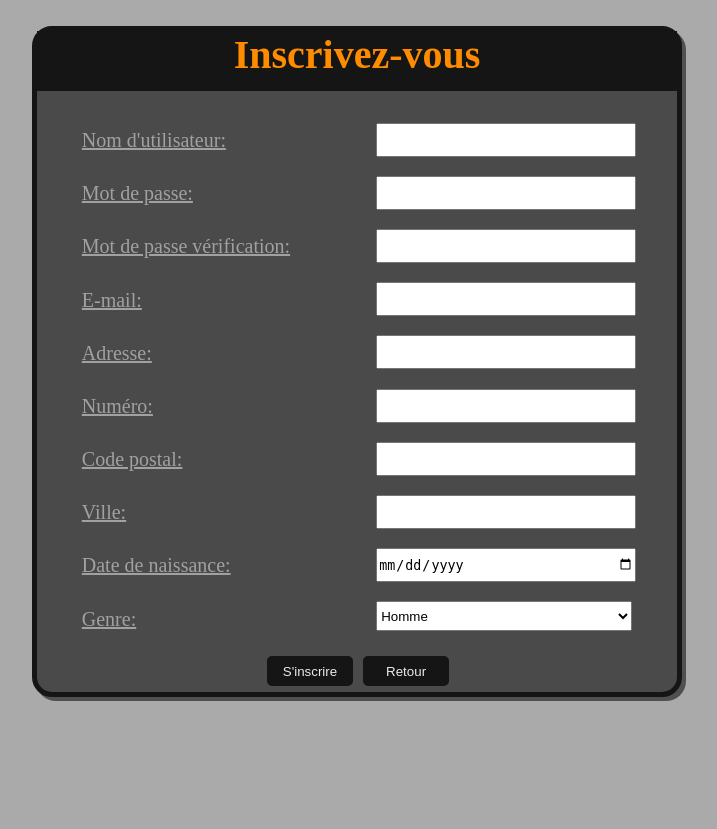
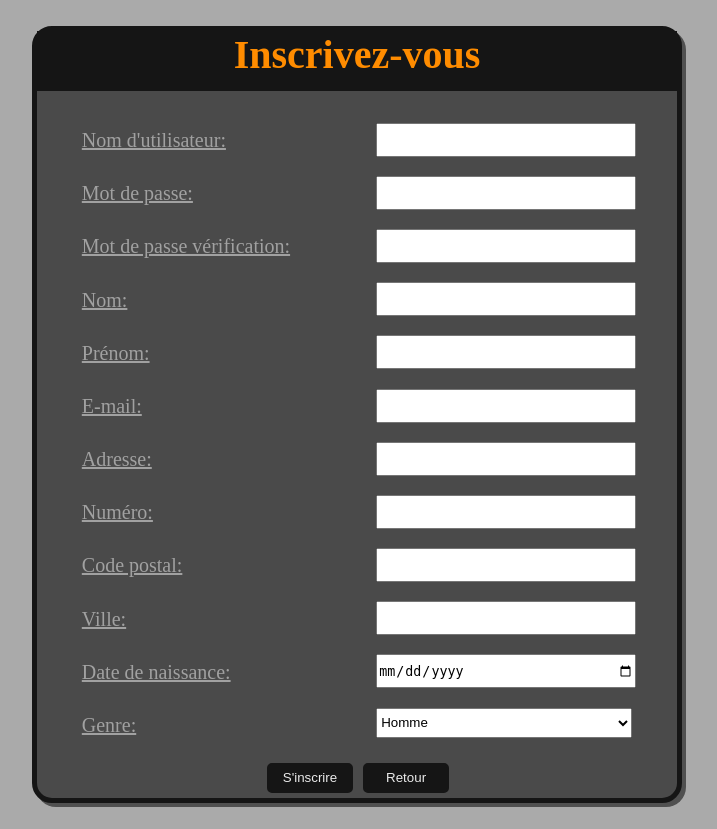
Before and after one commit to bdxran/ProjetFinal, a PHP site: template views/signin.php in a window 1280 px wide. Shown: the whole page, without its empty margins (283-1000 px from the left). Before the commit the page ends 701 px from the top, so only its background shows below. Run offline with PHP 8.4, Linux system fonts and the light colour scheme; the template is opened without the code that fills it: most values are stand-ins (such as "Sample title", 1, 10 or a date in 2020); data that the repository does not hold is empty.

Commit message:
Correction bug
bug inscription reparé

```diff
--- a/controllers/view_commande.php
+++ b/controllers/view_commande.php
@@ -19,6 +19,7 @@
   }
 
   $req = getCommande($profil['unum']);
+  $onum = 0;
 
   include('views/view_commande.php');
 ?>
--- a/css/recherche_game.css
+++ b/css/recherche_game.css
@@ -29,6 +29,10 @@ h1 {
 .img_list {
   float: left;
   border-right: 2px solid #FF8C00;
+}
+
+.img_list:hover {
+  filter: opacity(0.5);
 }
 
 .label_list_recherche {
--- a/doc/base de donnée.sql
+++ b/doc/base de donnée.sql
@@ -27,7 +27,7 @@ CREATE TABLE Game (
 
 INSERT INTO `Game` (`gnum`, `nameGame`, `editeur`, `plateform`, `prix`, `pegi`, `genre`, `jacket`, `date_parution`, `description`) VALUES
 (1, 'Assetto Corsa', 'Kunos Simulazioni', 'pc', '59.99', 3, 'course automobile', 'assettocorsa-pc.jpg', '2014-12-19', 'Jeu de simulation de courses sur PC, Assetto Corsa se démarque par son contenu exclusif notamment pour les voitures proposées. Le joueur pourra y retrouver les plus célèbres circuits dans un environnement toujours plus réaliste.'),
-(2, 'The Witcher 3', 'CD Projekt RED', 'pc', '59.99', 3, 'action', 'thewitcher-3-pc.jpg', '2015-05-19', 'he Witcher 3 : Wild Hunt est un Action-RPG se déroulant dans un monde ouvert. Troisième épisode de la série du même nom, inspirée des livres du polonais Andrzej Sapkowski, cet opus relate la fin de l\'histoire de Geralt de Riv.'),
+(2, 'The Witcher 3', 'CD Projekt RED', 'pc', '59.99', 3, 'action', 'thewitcher-3-pc.jpg', '2015-05-19', 'The Witcher 3 : Wild Hunt est un Action-RPG se déroulant dans un monde ouvert. Troisième épisode de la série du même nom, inspirée des livres du polonais Andrzej Sapkowski, cet opus relate la fin de l\'histoire de Geralt de Riv.'),
 (3, 'Grand theft auto 5', 'Rockstar', 'pc', '59.99', 18, 'action', 'gta-5-pc.jpg', '2013-09-17', 'Jeu d\'action-aventure en monde ouvert, Grand Theft Auto (GTA) V vous place dans la peau de trois personnages inédits : Michael, Trevor et Franklin. Ces derniers ont élu domicile à Los Santos, ville de la région de San Andreas. Braquages et missions font partie du quotidien du joueur qui pourra également cohabiter avec 15 autres utilisateurs dans cet univers persistant s\'il joue sur PS3/XBOX 360 ou 29 s\'il joue sur PS4/ONE/PC.'),
 (4, 'Far Cry 5', 'Ubisoft', 'pc', '59.99', 3, 'action', 'farcry-5-pc.jpg', '2018-03-27', 'Far Cry 5 est un jeu d\'action / aventure jouable en solo. Bienvenue à Hope County dans le Montana, terre de liberté et de bravoure qui abrite un culte fanatique prêchant la fin du monde : Eden’s Gate. Défiez son chef, Joseph Seed, et ses frères et soeur, et libérez les citoyens.'),
 (5, 'Far Cry 5', 'Ubisoft', 'ps4', '59.99', 18, 'action', 'farcry-5-ps4.jpg', '2018-03-27', 'Far Cry 5 est un jeu d\'action / aventure jouable en solo. Bienvenue à Hope County dans le Montana, terre de liberté et de bravoure qui abrite un culte fanatique prêchant la fin du monde : Eden’s Gate. Défiez son chef, Joseph Seed, et ses frères et soeur, et libérez les citoyens.'),
--- a/models/user.php
+++ b/models/user.php
@@ -10,15 +10,15 @@
     return $req->fetch();
   }
 
-  function setUser($pseudo, $password, $mail, $adress, $numero, $code_postal, $city, $naissance, $genre) {
+  function setUser($pseudo, $password, $name, $firstname, $mail, $adress, $numero, $code_postal, $city, $naissance, $genre) {
     $password = sha1($password);
 
     require_once("include/db.php");
 
     $bdd = db_connect();
 
-    $req = $bdd->prepare('INSERT INTO Users (pseudo, password, mail, adress, numero, code_postal, city, naissance, genre) VALUES (?,?,?,?,?,?)');
-    $req->execute(array($pseudo,$password,$mail,$adress,$numero,$code_postal,$city,$naissance,$genre));
+    $req = $bdd->prepare('INSERT INTO Users (pseudo, password, name, firstname, mail, adress, numero, code_postal, city, naissance, genre) VALUES (?,?,?,?,?,?,?,?,?,?,?)');
+    $req->execute(array($pseudo,$password,$name,$firstname,$mail,$adress,$numero,$code_postal,$city,$naissance,$genre));
 
     return $req;
   }
--- a/views/signin.php
+++ b/views/signin.php
@@ -18,6 +18,12 @@
 
             <li class="title_list"><span>Mot de passe vérification: </span></li>
             <li class="ligne_list"><input type="password" name="passwordVerif" class="input"/></li>
+
+            <li class="title_list"><span>Nom: </span></li>
+            <li class="ligne_list"><input type="text" name="name" class="input"/></li>
+
+            <li class="title_list"><span>Prénom: </span></li>
+            <li class="ligne_list"><input type="text" name="firstname" class="input"/></li>
 
             <li class="title_list"><span>E-mail: </span></li>
             <li class="ligne_list"><input type="text" name="mail" class="input"/></li>
```
Also changed, not shown: controllers/signin.php (+9 -2 lines).
